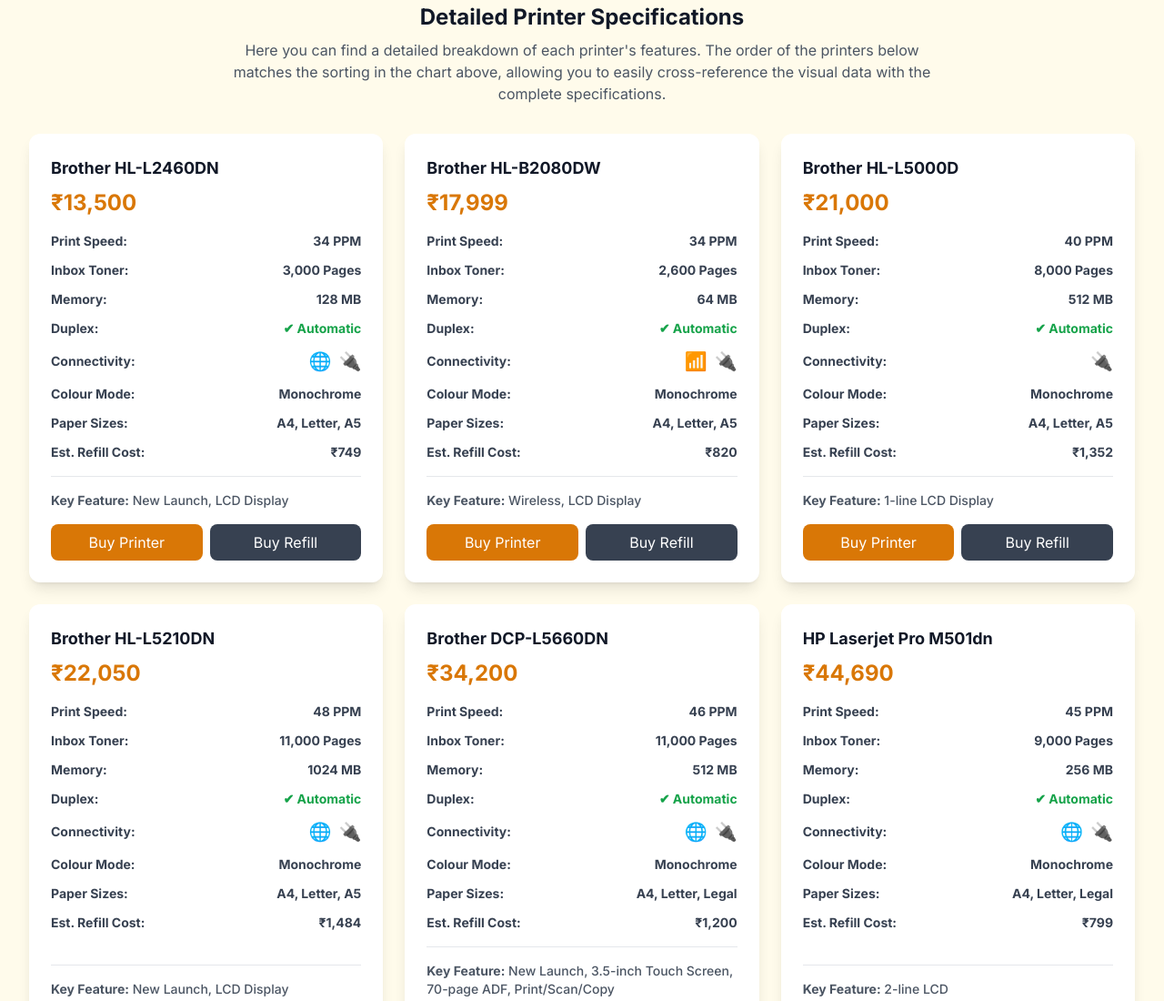
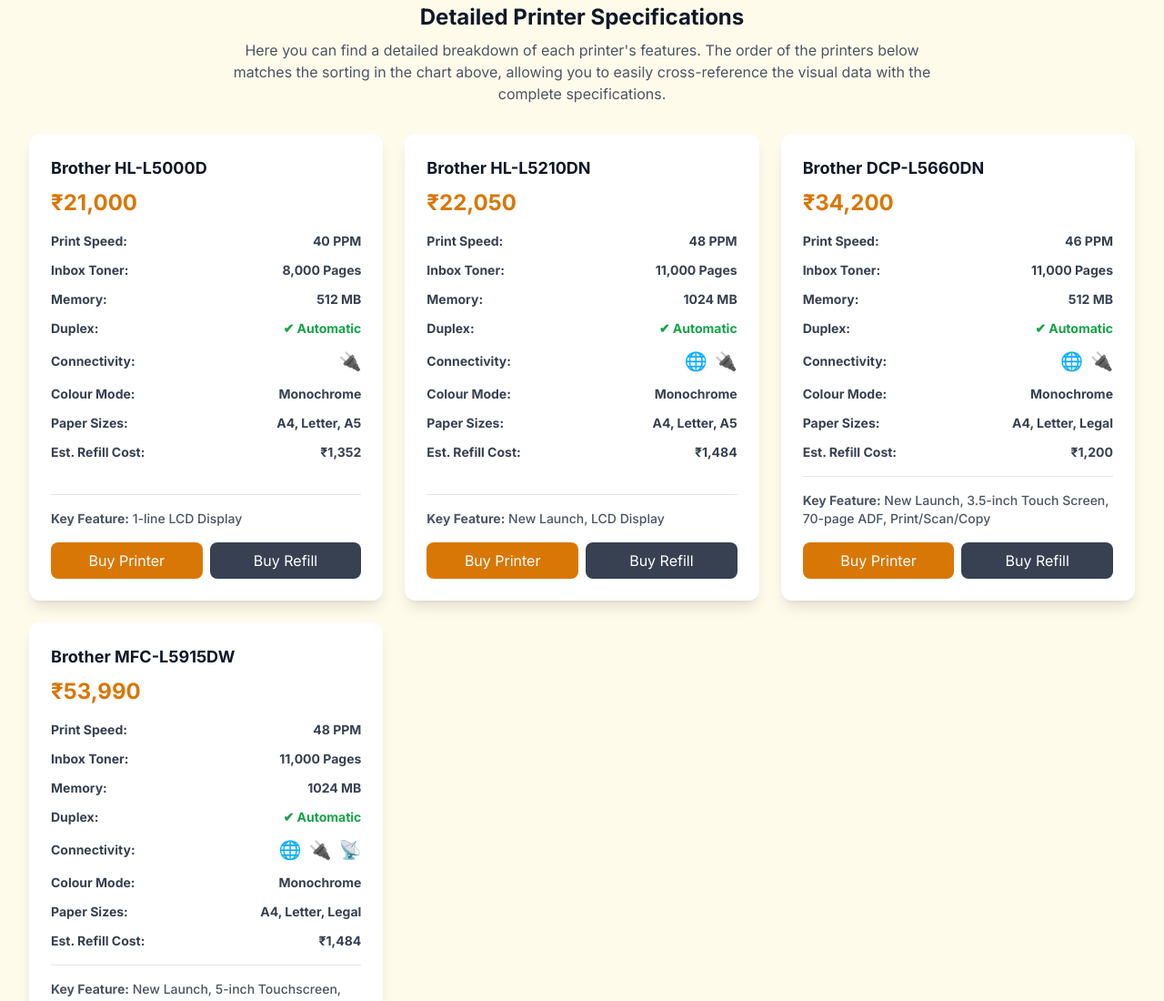
Before and after one commit to rohit-patil18/laserprintercomparison, a plain HTML site: page index.html in a window 1280 px wide. Shown: the part 821-1921 px from the top of the page at 91% size. Drawn offline with nearby package versions, Linux system fonts and the light colour scheme.

Commit message:
selected printers

```diff
--- a/index.html
+++ b/index.html
@@ -124,19 +124,13 @@
     <script>
         const amazonPrinterData = [
             { id: 1, name: "Brother HL-L5210DN", price: 22050, speed: 48, tonerYield: 11000, memory: 1024, connectivity: "LAN, USB", duplex: true, features: "New Launch, LCD Display", colourMode: "Monochrome", paperSizes: "A4, Letter, A5", refillCost: 1484, printerLink: "https://amzn.in/d/hYxNArK", refillLink: "https://www.flipkart.com/jk-toners-tn3608-toner-cartridge-brother-dcp-l5660dn-dcp-l5915dw-hl-l5210dn-hl-l5210dw-black-ink/p/itmf637fa1711fbe" },
-            { id: 2, name: "Brother HL-B2080DW", price: 17999, speed: 34, tonerYield: 2600, memory: 64, connectivity: "Wi-Fi, USB", duplex: true, features: "Wireless, LCD Display", colourMode: "Monochrome", paperSizes: "A4, Letter, A5", refillCost: 820, printerLink: "https://amzn.in/d/ajQBLCn", refillLink: "https://ltonlinestore.com/Brother-TN-B021-Toner-B2000d-B2080dw-B2100db-B7715dw-p124723561" },
             { id: 3, name: "Brother HL-L5000D", price: 21000, speed: 40, tonerYield: 8000, memory: 512, connectivity: "USB 2.0, Parallel", duplex: true, features: "1-line LCD Display", colourMode: "Monochrome", paperSizes: "A4, Letter, A5", refillCost: 1352, printerLink: "https://amzn.in/d/57y2lyu", refillLink: "https://www.flipkart.com/jet-toner-tn-880-3428-tn-3448-3478-powder-compatible-brother-dcp-l5500dn-l5600dn-l5650dn-hl-l5000d-l5100dn-l5200dw-l5200dwt-l6200dw-l6200dwt-l6250dw-l6300dw-l6400dw-l6400dwt-l5200-hll6200-l6400-mfc-l5700dw-l5800dw-l5850dw-l5900dw-printers-black-ink/p/itmf41732b4a688d" },
-            { id: 4, name: "Brother HL-L2460DN", price: 13500, speed: 34, tonerYield: 3000, memory: 128, connectivity: "LAN, USB", duplex: true, features: "New Launch, LCD Display", colourMode: "Monochrome", paperSizes: "A4, Letter, A5", refillCost: 749, printerLink: "https://amzn.in/d/fZCwhtA", refillLink: "https://www.flipkart.com/morel-tn2365-toner-powder-use-brother-hl-l2300-l2305-l2320-l2321-2340-l2361-l2360-l2365-l2366-l2380-l2500-l2520-l2540-l2541-l2560-l2680-l2700-l2701-l2703-2705-l2707-l2720-l2740-printers-pack-1-black-ink/p/itmf7ed9bf1c0f8c" },
-            { id: 5, name: "Canon MF445dw", price: 61990, speed: 38, tonerYield: 3100, memory: 1024, connectivity: "Wireless, Mobile Ready", duplex: true, features: "All-in-One (MFP)", colourMode: "Monochrome", paperSizes: "A4, Letter, Legal", refillCost: 600, printerLink: "https://amzn.in/d/8TAfDnc", refillLink: "https://www.indiamart.com/proddetail/canon-057-toner-cartridge-for-use-in-mf449dw-mf448dw-mf445dw-lbp228dw-lbp227dw-lbp226dw-2854328502188.html" },
-            { id: 6, name: "HP Laserjet Pro M501dn", price: 44690, speed: 45, tonerYield: 9000, memory: 256, connectivity: "LAN, USB", duplex: true, features: "2-line LCD", colourMode: "Monochrome", paperSizes: "A4, Letter, Legal", refillCost: 799, printerLink: "https://amzn.in/d/faBexOu", refillLink: "https://www.flipkart.com/premium-toner-cartridge-hp-laserjet-m501n-mfp-m501dn-m506dn-m506n-m506x-m527dn-m527f-flow-m527z-mfp-black-ink/p/itm937cfeecb263c" },
             { id: 7, name: "Brother MFC-L5915DW", price: 53990, speed: 48, tonerYield: 11000, memory: 1024, connectivity: "WiFi, WiFi Direct, LAN, USB", duplex: true, features: "New Launch, 5-inch Touchscreen, 70-page ADF, Print/Scan/Copy/Fax", colourMode: "Monochrome", paperSizes: "A4, Letter, Legal", refillCost: 1484, printerLink: "https://amzn.in/d/cjSe9TC", refillLink: "https://www.flipkart.com/jk-toners-tn3608-toner-cartridge-brother-dcp-l5660dn-dcp-l5915dw-hl-l5210dn-hl-l5210dw-black-ink/p/itmf637fa1711fbe" },
             { id: 8, name: "Brother DCP-L5660DN", price: 34200, speed: 46, tonerYield: 11000, memory: 512, connectivity: "LAN, USB", duplex: true, features: "New Launch, 3.5-inch Touch Screen, 70-page ADF, Print/Scan/Copy", colourMode: "Monochrome", paperSizes: "A4, Letter, Legal", refillCost: 1200, printerLink: "https://amzn.in/d/cLXW5N9", refillLink: "https://www.indiamart.com/proddetail/tn3608-tn-3608-toner-cartridge-with-chip-for-brother-dcp-l5660dn-dcp-l5915dw-hl-l5210dn-hl-l5210dw-2855599579055.html" }
         ];
 
         const hpPrinterData = [
             { id: 9, name: "HP LaserJet MFP M72630dn", price: 116826, speed: 30, tonerYield: 320000, memory: 1024, connectivity: "USB, Host USB, Gigabit Ethernet", duplex: true, features: "A3 B&W MFP, Print/Copy/Scan/Fax, ADF", colourMode: "Monochrome", paperSizes: "A3, A4, A5, B4, B5", refillCost: 1200, printerLink: "https://www.hp.com/in-en/shop/hp-laserjet-mfp-m72630dn-printer-2zn50a.html", refillLink: "https://www.indiamart.com/proddetail/hp-laserjet-mfp-m72625-m72630-toner-cartridge-compatible-2853870896088.html" },
-            { id: 10, name: "HP LaserJet MFP M42625dn", price: 65000, speed: 25, tonerYield: 3300, memory: 256, connectivity: "USB 2.0, Ethernet", duplex: true, features: "Print/Copy/Scan", colourMode: "Monochrome", paperSizes: "A3, A4, A5, B4, B5", refillCost: 1521, printerLink: "https://www.hp.com/in-en/shop/hp-laserjet-mfp-m42625dn-8af52a.html", refillLink: "https://www.hp.com/in-en/shop/hp-335x-high-yield-black-original-laserjet-toner-cartridge-w1335x.html" },
-            { id: 11, name: "HP LaserJet MFP M438nda", price: 83000, speed: 24, tonerYield: 3300, memory: 256, connectivity: "USB 2.0, Ethernet", duplex: true, features: "Print/Copy/Scan, 2 Paper Trays", colourMode: "Monochrome", paperSizes: "A4, A3, A5, A6, B4 (JIS), B5 (JIS)", refillCost: 652, printerLink: "https://www.hp.com/in-en/shop/hp-laserjet-mfp-m438nda-8af45a.html", refillLink: "https://www.indiamart.com/proddetail/hp-335x-w1335x-original-toner-cartridge-for-hp-laserjet-mfp-m438-m438dn-m438nda-m440-m442-m443-23787632430.html" }
         ];
 
         const allPrinterData = {
```
